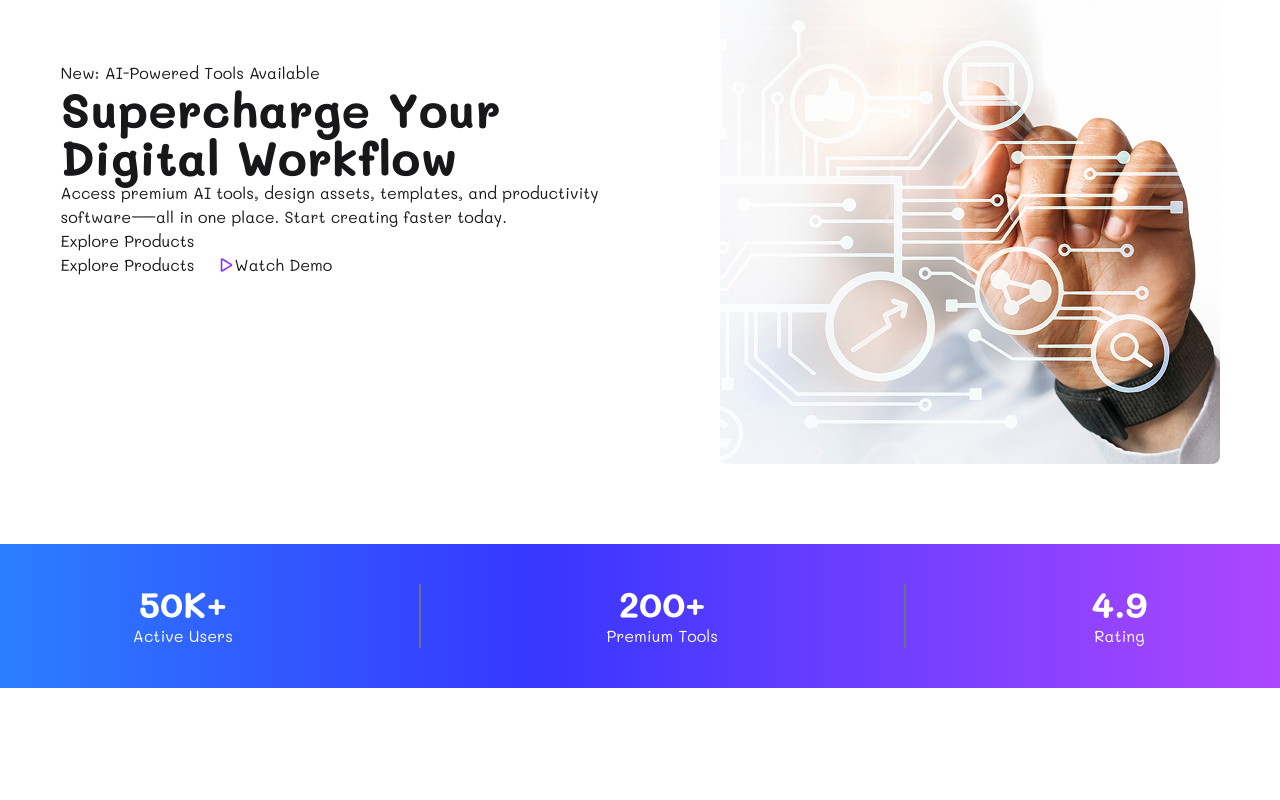
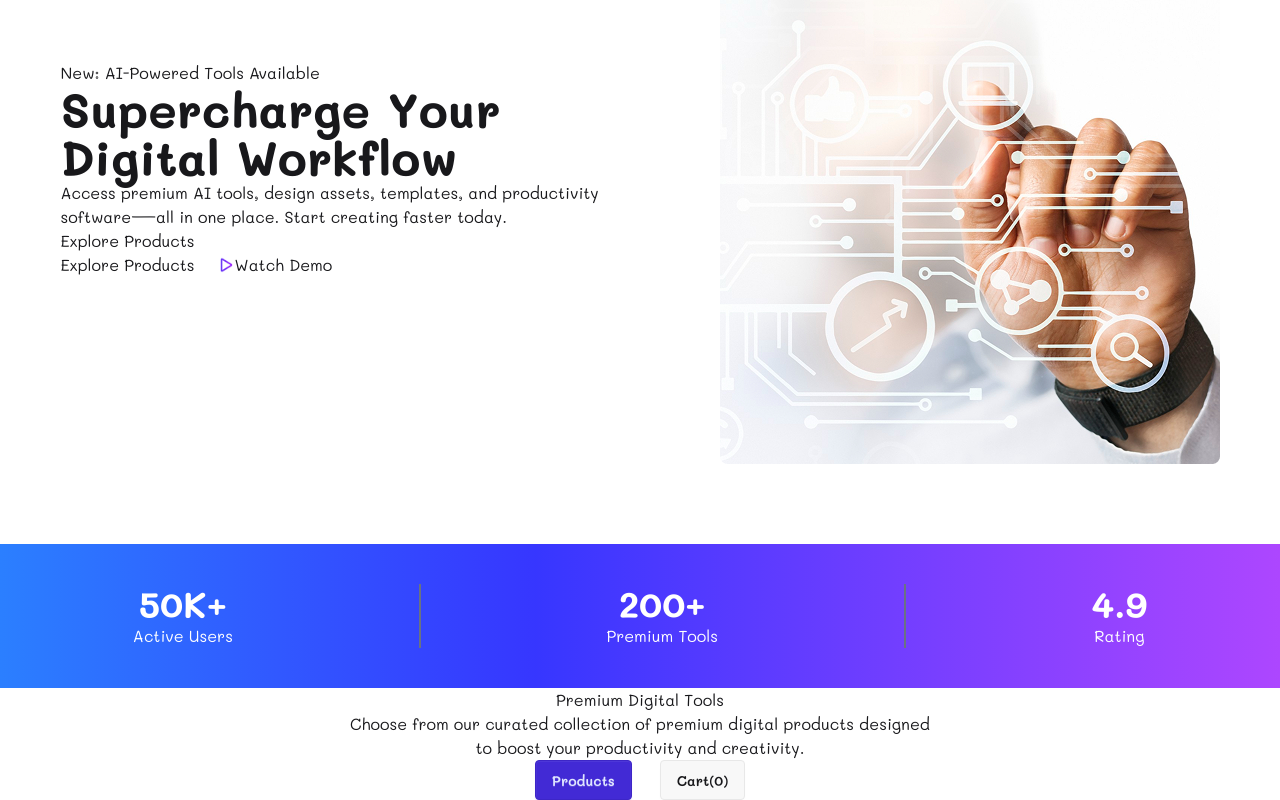
Before and after one commit to abdussattarsakil/DigiTools-project-assingment-6-, a React (Vite) app: page / in a window 1280 px wide. Shown: the part 271-1071 px from the top of the page. Before the commit the page ends 959 px from the top, so only its background shows below. Built offline with nearby package versions, Linux system fonts and the light colour scheme.

Commit message:
products adn cart btn add

```diff
--- a/src/App.jsx
+++ b/src/App.jsx
@@ -1,4 +1,5 @@
 import './App.css'
+import AllProducts from './components/AllProducts'
 import Hero from './components/Hero'
 import Navbar from './components/Navbar'
 import State from './components/State'
@@ -11,6 +12,7 @@ function App() {
       <Navbar></Navbar>
       <Hero></Hero>
       <State></State>
+      <AllProducts></AllProducts>
 
     </>
   )
--- /dev/null
+++ b/src/components/AllProducts.jsx
@@ -0,0 +1,23 @@
+
+const AllProducts = () => {
+    return (
+        <div>
+
+            <div className="text-center">
+                {/* static */}
+                <h1>Premium Digital Tools</h1>
+                <p>
+                    Choose from our curated collection of premium digital products designed <br /> to boost your productivity and creativity.
+                </p>
+            </div>
+            {/* dynamic */}
+            <div className="flex gap-7 justify-center">
+                <button className="btn btn-primary">Products</button>
+                <button className="btn">Cart(0)</button>
+            </div>
+
+        </div>
+    );
+};
+
+export default AllProducts;
```
